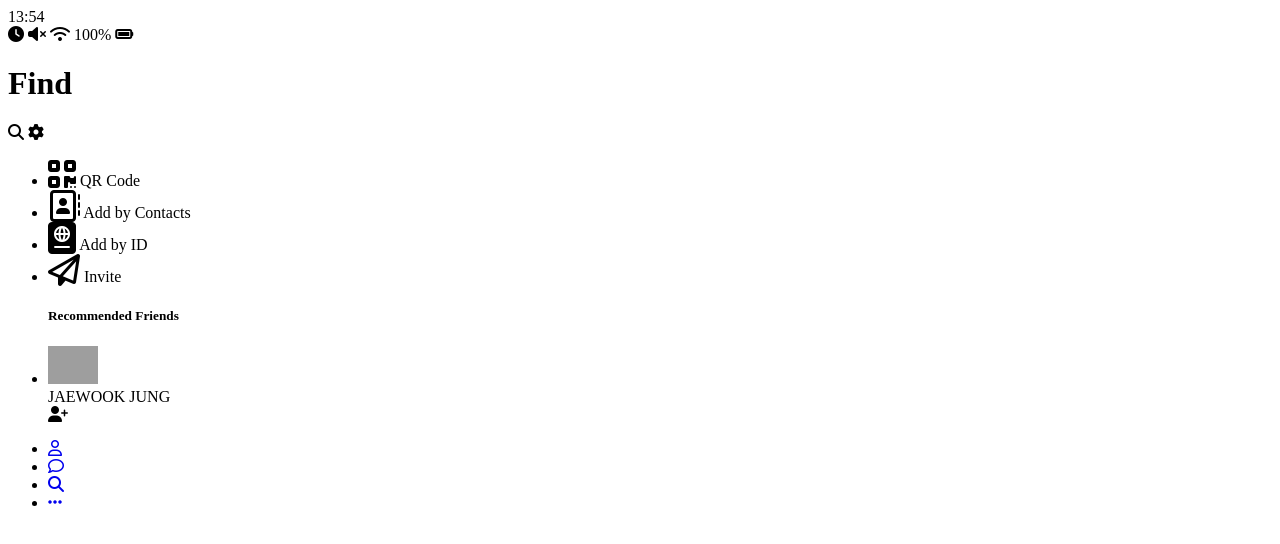
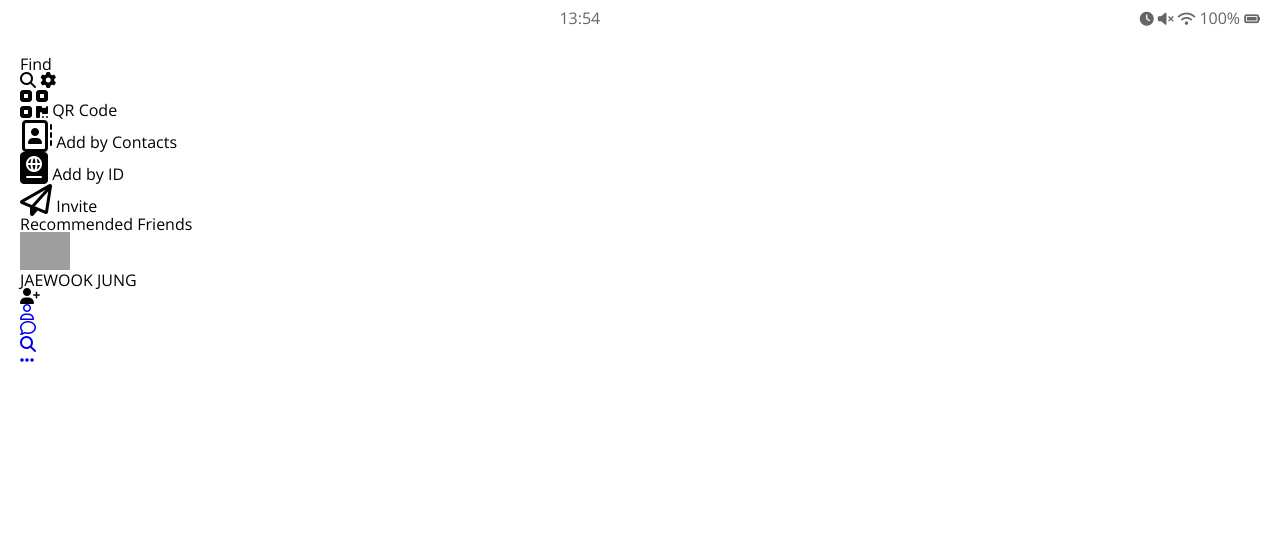
Before and after one commit to stich9208/KakaoTalk-Clone, a plain HTML site: page find.html in a window 1280 px wide. Drawn offline with nearby package versions, Linux system fonts and the light colour scheme; grey boxes are pictures that could not be loaded.

Commit message:
kakao-talk-cone
kakao-clone-day3

```diff
--- /dev/null
+++ b/CSS/reset.css
@@ -0,0 +1,124 @@
+html,
+body,
+div,
+span,
+applet,
+object,
+iframe,
+h1,
+h2,
+h3,
+h4,
+h5,
+h6,
+p,
+blockquote,
+pre,
+a,
+abbr,
+acronym,
+address,
+big,
+cite,
+code,
+del,
+dfn,
+em,
+img,
+ins,
+kbd,
+q,
+s,
+samp,
+small,
+strike,
+strong,
+sub,
+sup,
+tt,
+var,
+b,
+u,
+i,
+center,
+dl,
+dt,
+dd,
+ol,
+ul,
+li,
+fieldset,
+form,
+label,
+legend,
+table,
+caption,
+tbody,
+tfoot,
+thead,
+tr,
+th,
+td,
+article,
+aside,
+canvas,
+details,
+embed,
+figure,
+figcaption,
+footer,
+header,
+hgroup,
+menu,
+nav,
+output,
+ruby,
+section,
+summary,
+time,
+mark,
+audio,
+video {
+  margin: 0;
+  padding: 0;
+  border: 0;
+  font-size: 100%;
+  font: inherit;
+  vertical-align: baseline;
+}
+/* HTML5 display-role reset for older browsers */
+article,
+aside,
+details,
+figcaption,
+figure,
+footer,
+header,
+hgroup,
+menu,
+nav,
+section {
+  display: block;
+}
+body {
+  line-height: 1;
+}
+ol,
+ul {
+  list-style: none;
+}
+blockquote,
+q {
+  quotes: none;
+}
+blockquote:before,
+blockquote:after,
+q:before,
+q:after {
+  content: "";
+  content: none;
+}
+table {
+  border-collapse: collapse;
+  border-spacing: 0;
+}
--- /dev/null
+++ b/CSS/status-bar.css
@@ -0,0 +1,12 @@
+.status-bar {
+  display: flex;
+  justify-content: space-between;
+  margin-bottom: 30px;
+  color: #656565;
+}
+.status-bar i {
+  font-size: 14px;
+}
+.status-bar .status-bar__battery-level{
+    margin-
+}
--- /dev/null
+++ b/CSS/styles.css
@@ -0,0 +1,11 @@
+@import url("https://fonts.googleapis.com/css?family=Open+Sans:400,700&display=swap");
+@import "reset.css";
+@import "status-bar.css";
+
+body {
+  background-color: white;
+  padding: 10px 20px;
+  color: #020202;
+  font-family: "Open Sans", -apple-system, BlinkMacSystemFont, "Segoe UI",
+    Roboto, Oxygen, Ubuntu, Cantarell, "Open Sans", "Helvetica Neue", sans-serif;
+}
--- a/find.html
+++ b/find.html
@@ -8,6 +8,7 @@
       src="https://kit.fontawesome.com/aebf0127a0.js"
       crossorigin="anonymous"
     ></script>
+    <link rel="stylesheet" href="css/styles.css" />
     <title>Find</title>
   </head>
   <body>
```
Also changed, not shown: chat.html (+1 -0 lines), friends.html (+1 -0 lines), index.html (+5 -2 lines), more.html (+1 -0 lines), settings.html (+1 -0 lines).
